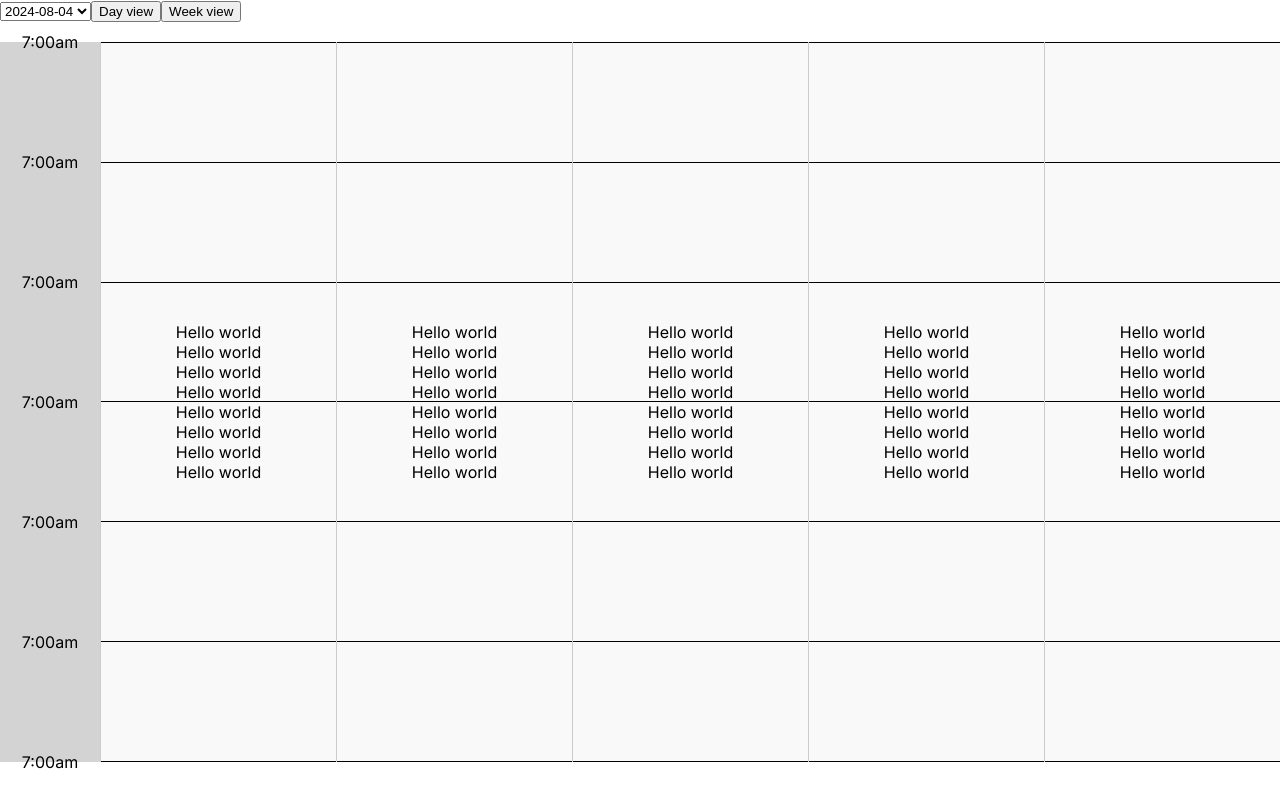
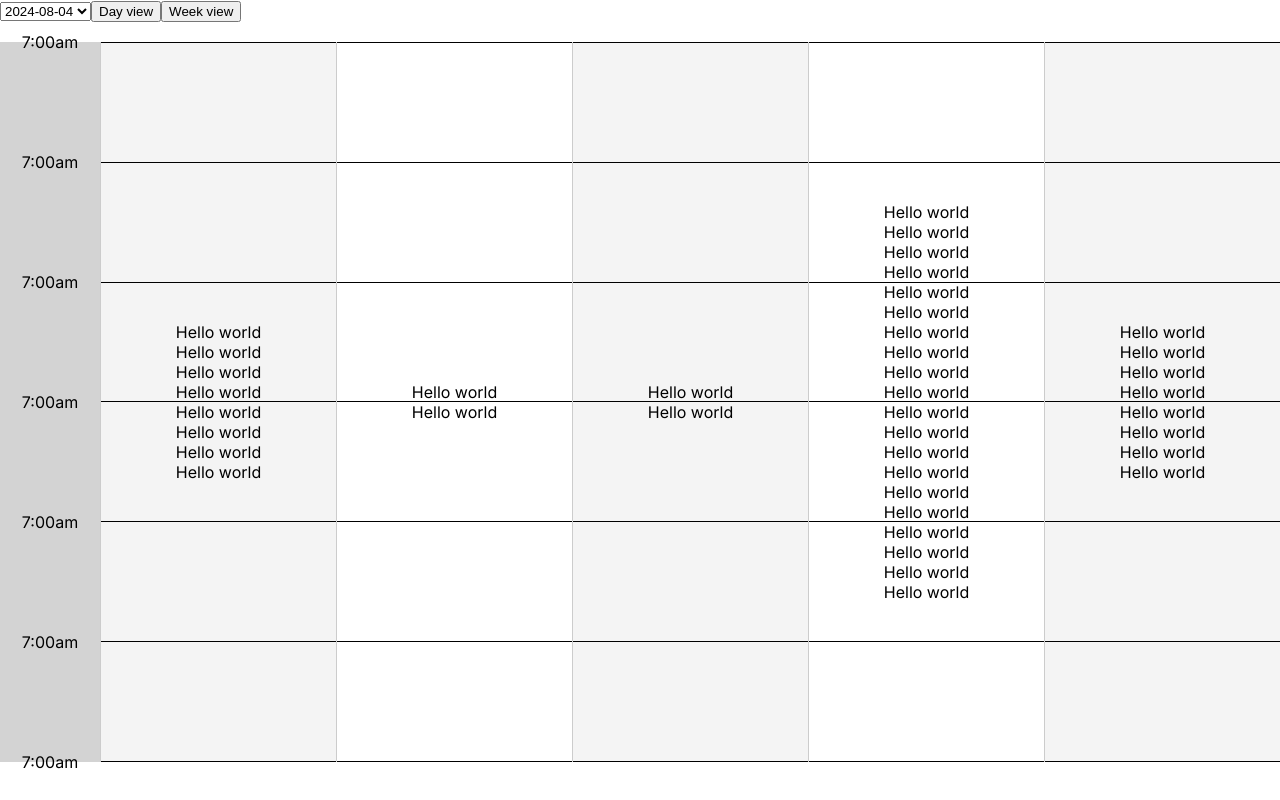
Before and after one commit to neil-kelsey/pega-agenda, a Next.js app: page / in a window 1280 px wide. Built offline with nearby package versions, Linux system fonts and the light colour scheme.

Commit message:
feat: Giving week component correct data - now shows correct activities for each day, creating time columns component

```diff
--- a/src/app/components/ActivityList.tsx
+++ b/src/app/components/ActivityList.tsx
@@ -1,8 +1,11 @@
 import React from "react";
 import { Activity } from "../types/activities";
 import { ActivityListProps } from "../types/activityListProps";
+import { useAppContext } from "../context/AppContext";
 
-const ActivityList: React.FC<ActivityListProps> = ({ activities, selectedDate }) => {
+const ActivityList: React.FC<ActivityListProps> = ({ selectedDate }) => {
+  const { data } = useAppContext();
+  const activities = data.activities;
   const filteredActivities: Activity[] = activities.filter(activity =>
     activity.startTime.startsWith(selectedDate)
   );
--- a/src/app/components/Day.tsx
+++ b/src/app/components/Day.tsx
@@ -1,14 +1,12 @@
 import React from "react";
 import { DayProps } from "../types/dayProps";
 import ActivityList from "../components/ActivityList";
-import { useAppContext } from "../context/AppContext";
 
-const Day: React.FC<DayProps> = ({ timeDifference }) => {
-    const { data, selectedDate } = useAppContext();
+const Day: React.FC<DayProps> = ({ timeDifference, date}) => {
     return (
         <div className="day">
             <div className="activities">
-                <ActivityList activities={data.activities} selectedDate={selectedDate} />
+                <ActivityList selectedDate={date} />
             </div>
             <div className="time-lines">
                 {[...Array(timeDifference)].map((_, index) => (
--- /dev/null
+++ b/src/app/components/TimeColumn.tsx
@@ -0,0 +1,14 @@
+import React from "react";
+import { TimeColumnProps } from "../types/timeColumnProps";
+
+const TimeColumn: React.FC<TimeColumnProps> = ({ timeDifference }) => {
+    return (
+        <div className="time-column">
+        {[...Array(timeDifference)].map((_, index) => (
+          <span key={index}>7:00am</span>
+        ))}
+      </div>
+    );
+};
+
+export default TimeColumn;
--- a/src/app/components/Week.tsx
+++ b/src/app/components/Week.tsx
@@ -1,17 +1,19 @@
 import React from "react";
 import { WeekProps } from "../types/weekProps";
 import Day from "./Day";
+import { useAppContext } from "../context/AppContext";
+import TimeColumn from "./TimeColumn";
 
 const Week: React.FC<WeekProps> = ({ uniqueDates, timeDifference }) => {
+  const { data } = useAppContext();
+  console.log("NeilTest - data", data);
+
   return (
     <div className="week">
-      <div className="time-column">
-        {[...Array(timeDifference)].map((_, index) => (
-          <span key={index}>7:00am</span>
-        ))}
-      </div>
-      {Array.from({ length: uniqueDates.length }).map((_, index) => (
-        <Day key={index} timeDifference={timeDifference} />
+      {/* TODO - is this time-column code going to be duplicated in the day-container component? Then make it it's own component */}
+      <TimeColumn timeDifference={timeDifference}/>
+      {uniqueDates.map((date, index) => (
+        <Day key={index} timeDifference={timeDifference} date={date} />
       ))}
     </div>
   );
--- a/src/app/globals.css
+++ b/src/app/globals.css
@@ -33,8 +33,12 @@ body, html {
   align-items: center;
   justify-content: center;
   border-left: 1px solid #ccc; /* Optional: visual separator between days */
-  background-color: #f9f9f9; /* Optional: background color for days */
+  background-color: #FFF; /* Optional: background color for days */
   position: relative;
+}
+
+.day:nth-child(even) {
+  background-color: #f4f4f4; /* Background color for even days */
 }
 
 .time-lines {
--- a/src/app/page.tsx
+++ b/src/app/page.tsx
@@ -8,6 +8,7 @@ import FilterPanel from "./components/FilterPanel";
 import Week from "./components/Week";
 import Day from "./components/Day";
 import { AppProvider, useAppContext } from "./context/AppContext";
+import TimeColumn from "./components/TimeColumn";
 
 export default function Home() {
   return (
@@ -44,6 +45,9 @@ const HomeContent: React.FC = () => {
   };
 
   useEffect(() => {
+    // TODO
+    // This is useful to calculate the time range for the selected date for day view
+    // But for week view it needs to be whole range
     const { earliestTime, latestTime, timeDifference } = calculateTimeRange(data.activities, selectedDate);
     setEarliestTime(earliestTime);
     setLatestTime(latestTime);
@@ -56,13 +60,10 @@ const HomeContent: React.FC = () => {
       {viewMode === "week" ?
         <Week uniqueDates={uniqueDates} timeDifference={timeDifference} /> :
         <div className="week">
+          {/* TODO - Make this a DayContainer component */}
           {/* TODO - I don't like how this is wrapped in a 'week' div when it'll only ever be a day, need better naming */}
-          <div className="time-column">
-            {[...Array(timeDifference)].map((_, index) => (
-              <span key={index}>7:00am</span>
-            ))}
-          </div>
-          <Day timeDifference={timeDifference} />
+          <TimeColumn timeDifference={timeDifference}/>
+          <Day timeDifference={timeDifference} date={selectedDate} />
         </div>
       }
     </main>
--- a/src/app/types/activityListProps.ts
+++ b/src/app/types/activityListProps.ts
@@ -1,6 +1,3 @@
-import { Activity } from "./activities";
-
 export interface ActivityListProps {
-    activities: Activity[];
     selectedDate: string;
   }
--- a/src/app/types/dayProps.ts
+++ b/src/app/types/dayProps.ts
@@ -1,3 +1,4 @@
 export interface DayProps {
     timeDifference: number;
+    date: string;
   }
--- /dev/null
+++ b/src/app/types/timeColumnProps.ts
@@ -0,0 +1,3 @@
+export interface TimeColumnProps {
+    timeDifference: number;
+  }
```
